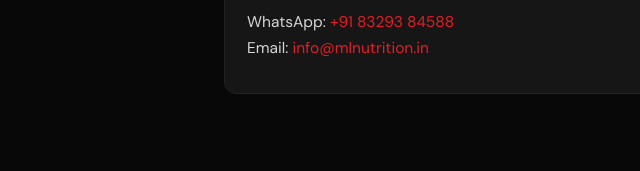
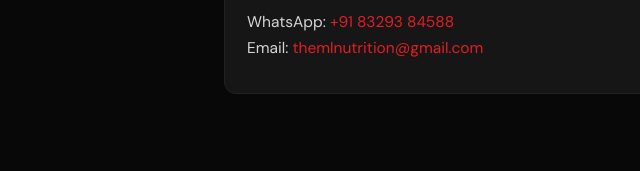
Before and after one commit to PratikkPadwal/mlnutrition, a website: page shipping-policy.html in a window 1280 px wide. Shown: the part 1810-1981 px from the top of the page, 0-640 px from the left. Drawn offline with Linux system fonts and the light colour scheme.

Commit message:
Update shipping-policy.html

```diff
--- a/shipping-policy.html
+++ b/shipping-policy.html
@@ -86,7 +86,7 @@
 			<p><strong>ML Nutrition</strong><br>
 			Shop No. 3, Success Chambers, Near Bank of Baroda, Samson Nagar, Talegaon, Pune, Maharashtra 410507, India</p>
 			<p>WhatsApp: <a href="https://wa.me/918329384588">+91 83293 84588</a><br>
-			Email: <a href="mailto:info@mlnutrition.in">info@mlnutrition.in</a></p>
+			Email: <a href="mailto:themlnutrition@gmail.com">themlnutrition@gmail.com</a></p>
 		</div>
 	</main>
 	<footer class="policy-foot">&copy; 2026 ML Nutrition. All rights reserved.</footer>
```
